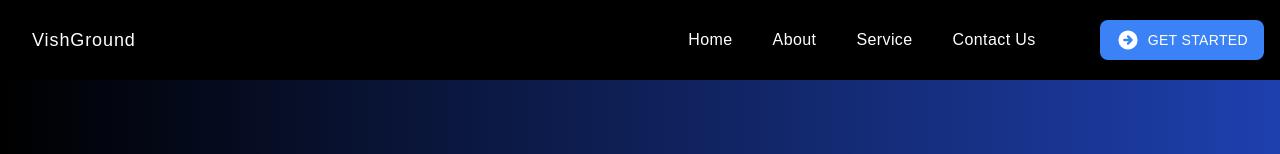
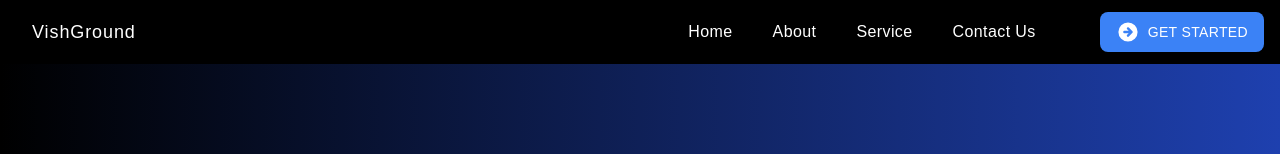
Before and after one commit to Abdfikih/vish-ground, a Next.js app: page / in a window 1280 px wide. Shown: the top 154 px of the page. Built offline with nearby package versions, Linux system fonts and the light colour scheme.

Commit message:
edit view

```diff
--- a/components/Header.js
+++ b/components/Header.js
@@ -8,7 +8,8 @@ export default function Header() {
   const [showMenu, setShowMenu] = useState(false);
 
   return (
-    <div className="sticky md:-top-2 z-50 flex justify-between items-center h-16 md:h-20 px-2 md:px-4 bg-black border-b border-black">
+    <div>
+      <header className="w-full fixed top-0 md:-top-0 z-50 flex justify-between items-center h-16 md:h-16 px-2 md:px-4 bg-black border-b border-black">
         <div className="sticky top-0 flex md:justify-between items-center h-8 w-full">
           <button onClick={() => setShowMenu((prev) => !prev)} className="focus:outline-none block mr-16 md:hidden z-50">
             {showMenu ? <XIcon className="w-8 h-8 text-white" /> : <MenuIcon className="w-8 h-8 text-white" />}
@@ -47,6 +48,7 @@ export default function Header() {
             <p className="ml-2 uppercase text-sm font-medium tracking-wide">GET STARTED</p>
           </button>
         </div>
+      </header>
     </div>
   );
 }
--- a/components/Home/Hero.js
+++ b/components/Home/Hero.js
@@ -3,7 +3,7 @@ import YourImage from "./drone1.png";
 
 export default function Hero() {
   return (
-    <div className="flex flex-col md:flex-1 md:grid md:grid-cols-2 gap-8 pt-4 md:pt-16 pb-16 px-4 md:px-8 text-white min-h-full items-center p-4 md:py-28 md:h-200 text-center md:text-left pt-2">
+    <div className="flex flex-col md:flex-1 md:grid md:grid-cols-2 gap-8 pt-4 md:pt-36 pb-16 px-4 md:px-8 text-white min-h-full items-center p-4 md:py-28 md:h-200 text-center md:text-left pt-2">
       <div className="flex flex-col justify-center items-center md:items-start md:text-left pt-2">
         <h1 className="text-8xl md:text-12xl font-bold tracking-wide text-transparent bg-gradient-to-r from-blue-400 to-green-400 bg-clip-text">VISH</h1>
         <h1 className="text-4xl md:text-6xl font-bold tracking-wide text-white">GROUND</h1>
```
Lines whose indentation alone changed are shown as unchanged.
